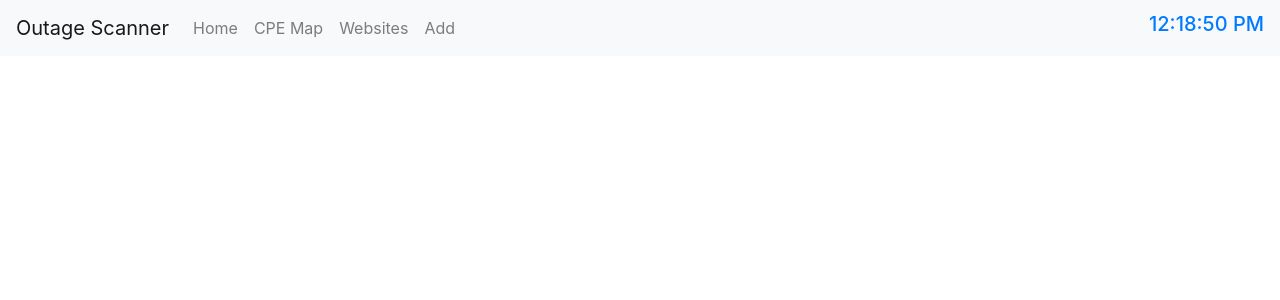
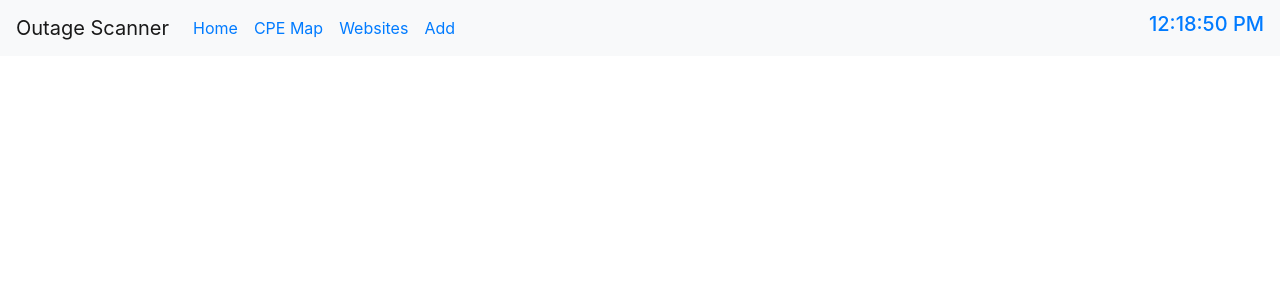
Before and after one commit to MahmoudThePeltist/ipuptimescanner_fe, a React (Create React App) app: page / in a window 1280 px wide. Shown: the top 300 px of the page. Built offline with nearby package versions, Linux system fonts and the light colour scheme.

Commit message:
FEATURE: Setup routing using react-router-dom package

```diff
--- a/src/App.js
+++ b/src/App.js
@@ -1,14 +1,44 @@
 import React from 'react';
 import './App.css';
+
 import { NavbarComponent } from './components/navbar/navbar.component';
+import { HomeView } from './views/home_view/home.view';
+import { MapView } from './views/map_view/map.view';
+import { AddItemView } from './views/add_item_view/add_item.view';
+import { WebsitesView } from './views/websites_view/websites.view';
 
+import { BrowserRouter as Router, Switch, Route } from 'react-router-dom';
 
 function App() {
 
-  var links_list = ['Home','CPE Map','Websites','Add'];
+  var links_list = [{link: 'home',title: 'Home'},
+                    {link: 'cpemap',title: 'CPE Map'},
+                    {link: 'websites',title: 'Websites'},
+                    {link: 'add',title: 'Add'}];
 
   return (
-    <NavbarComponent title={"Outage Scanner"} links={ links_list }/>
+    <Router>
+      <NavbarComponent title={"Outage Scanner"} links={ links_list }/>
+      <Switch>
+
+        <Route path='/home'>
+          <HomeView/>
+        </Route>
+
+        <Route path='/cpemap'>
+          <MapView/>
+        </Route>
+
+        <Route path='/websites'>
+          <WebsitesView/>
+        </Route>
+
+        <Route path='/add'>
+          <AddItemView/>
+        </Route>
+
+      </Switch>
+    </Router>
   );
 }
 
--- a/src/components/navbar/navbar.component.js
+++ b/src/components/navbar/navbar.component.js
@@ -1,5 +1,6 @@
 import React, { Component } from 'react';
 import { Navbar, Nav } from 'react-bootstrap';
+import { Link } from 'react-router-dom'
 
 export class NavbarComponent extends Component {
 
@@ -26,10 +27,6 @@ export class NavbarComponent extends Component {
 
     render(){
 
-        var links_list = this.props.links.map(link => {
-            return <Nav.Link href="#">{ link }</Nav.Link>
-        })
-
         return(
             <Navbar bg="light" expand="lg">
 
@@ -39,7 +36,11 @@ export class NavbarComponent extends Component {
               <Navbar.Collapse id="basic-navbar-nav">
 
                 <Nav className="mr-auto">
-                    { links_list }
+                    { this.props.links.map( link =>
+                        <Nav.Link>
+                            <Link to={ link.link }>{ link.title }</Link>
+                        </Nav.Link>
+                    ) }
                 </Nav>
 
                 <h5 className="text-primary">{this.state.date.toLocaleTimeString()}</h5>
```
